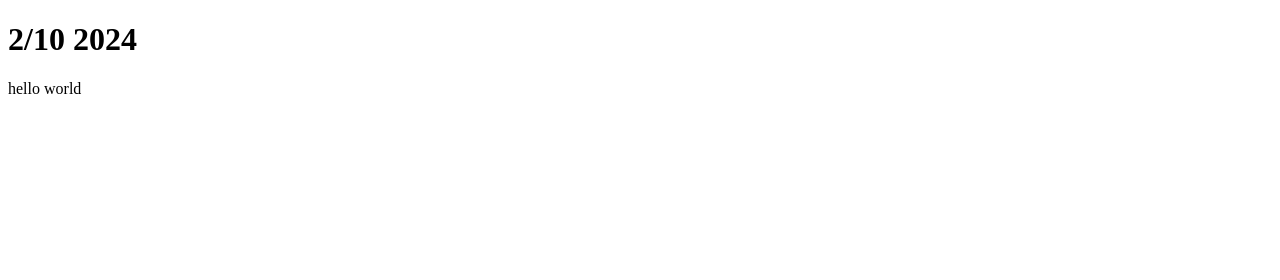
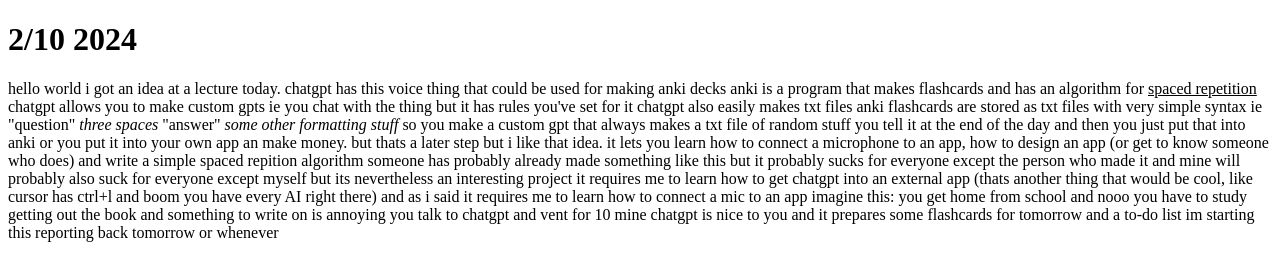
Before and after one commit to vilbot/vilbot.github.io, a plain HTML site: page index.html in a window 1280 px wide. Drawn offline with Linux system fonts and the light colour scheme.

Commit message:
blog post 241002

```diff
--- a/index.html
+++ b/index.html
@@ -2,7 +2,31 @@
 <html>
    <body>
       <h1>2/10 2024</h1>
-      <p>hello
-         world</p>
+      <p>hello world
+         i got an idea at a lecture today.
+         chatgpt has this voice thing that could be used for making anki decks
+         anki is a program that makes flashcards and has an algorithm for <u>spaced repetition</u>
+         chatgpt allows you to make custom gpts ie you chat with the thing but it has rules you've set for it
+         chatgpt also easily makes txt files
+         anki flashcards are stored as txt files with very simple syntax ie "question" <i>three spaces</i> "answer" <i>some other formatting stuff</i>
+
+         so you make a custom gpt that always makes a txt file of random stuff you tell it at the end of the day and then you just put that into anki
+         or you put it into your own app an make money. but thats a later step
+         but i like that idea. it lets you learn how to connect a microphone to an app, how to design an app (or get to know someone who does) and write a simple spaced repition algorithm
+
+         someone has probably already made something like this but it probably sucks for everyone except the person who made it
+         and mine will probably also suck for everyone except myself
+         but its nevertheless an interesting project
+         it requires me to learn how to get chatgpt into an external app (thats another thing that would be cool, like cursor has ctrl+l and boom you have every AI right there)
+         and as i said it requires me to learn how to connect a mic to an app
+
+         imagine this:
+         you get home from school and nooo you have to study
+         getting out the book and something to write on is annoying
+         you talk to chatgpt and vent for 10 mine
+         chatgpt is nice to you and it prepares some flashcards for tomorrow and a to-do list
+
+         im starting this reporting back tomorrow or whenever
+      </p>
    </body>
 </html>
```
